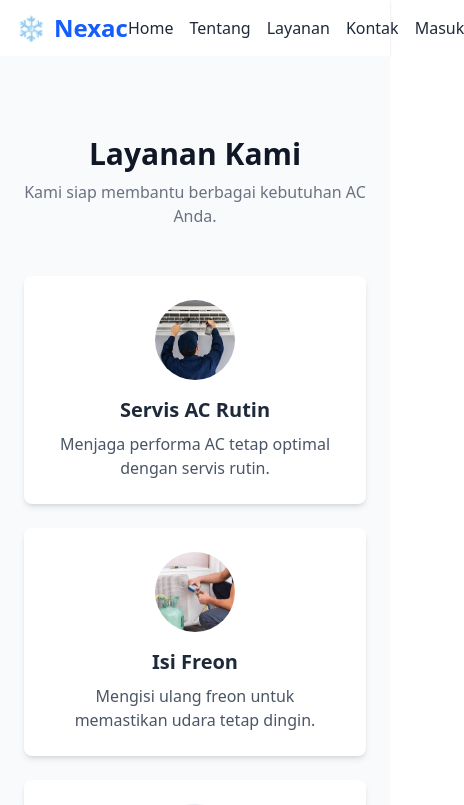
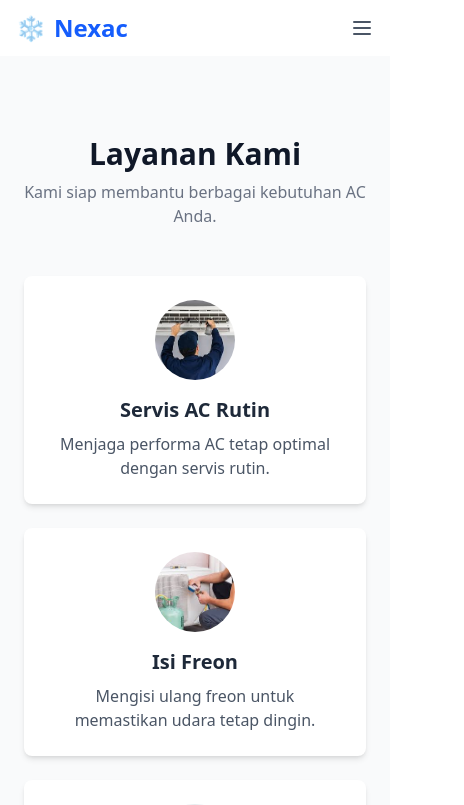
Before and after one commit to kingslayer902/ainz, a Vue app: page /services in a window 390 px wide. Shown: the top 805 px of the page, 464 px wide, since content can reach past the window. Built offline with nearby package versions, Linux system fonts and the light colour scheme.

Commit message:
feat: responsive navbar with hamburger menu for mobile

```diff
--- a/src/components/Navbar.vue
+++ b/src/components/Navbar.vue
@@ -1,9 +1,47 @@
 <template>
   <nav class="bg-white shadow px-4 py-3 flex justify-between items-center">
+    <!-- Logo -->
     <div class="text-2xl font-bold text-blue-600 flex items-center gap-2">
       ❄️ <span>Nexac</span>
     </div>
-    <div class="space-x-4">
+
+    <!-- Hamburger Button (Mobile) -->
+    <button
+      @click="isOpen = !isOpen"
+      class="lg:hidden text-gray-600 focus:outline-none"
+    >
+      <svg
+        v-if="!isOpen"
+        xmlns="http://www.w3.org/2000/svg"
+        class="h-6 w-6"
+        fill="none"
+        viewBox="0 0 24 24"
+        stroke="currentColor"
+      >
+        <path stroke-linecap="round" stroke-linejoin="round" stroke-width="2"
+          d="M4 6h16M4 12h16M4 18h16" />
+      </svg>
+      <svg
+        v-else
+        xmlns="http://www.w3.org/2000/svg"
+        class="h-6 w-6"
+        fill="none"
+        viewBox="0 0 24 24"
+        stroke="currentColor"
+      >
+        <path stroke-linecap="round" stroke-linejoin="round" stroke-width="2"
+          d="M6 18L18 6M6 6l12 12" />
+      </svg>
+    </button>
+
+    <!-- Menu Items -->
+    <div
+      :class="[
+        isOpen ? 'block' : 'hidden',
+        'w-full mt-4 lg:mt-0 lg:flex lg:items-center lg:space-x-6 lg:w-auto'
+      ]"
+      class="lg:flex space-y-2 lg:space-y-0 flex-col lg:flex-row"
+    >
       <RouterLink to="/" class="hover:text-blue-500">Home</RouterLink>
       <RouterLink to="/about" class="hover:text-blue-500">Tentang</RouterLink>
       <RouterLink to="/services" class="hover:text-blue-500">Layanan</RouterLink>
@@ -12,3 +50,8 @@
     </div>
   </nav>
 </template>
+
+<script setup>
+import { ref } from 'vue'
+const isOpen = ref(false)
+</script>
```
